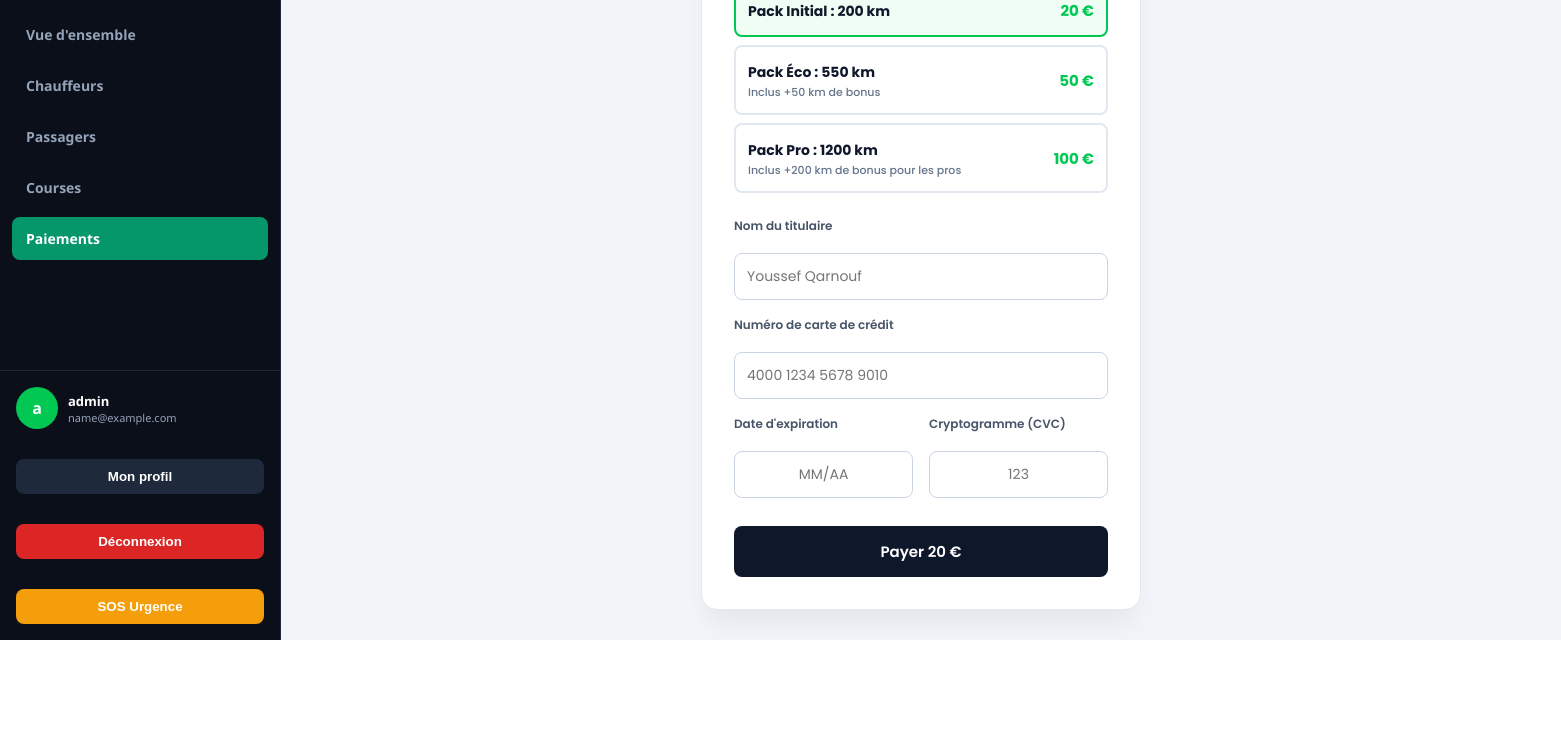
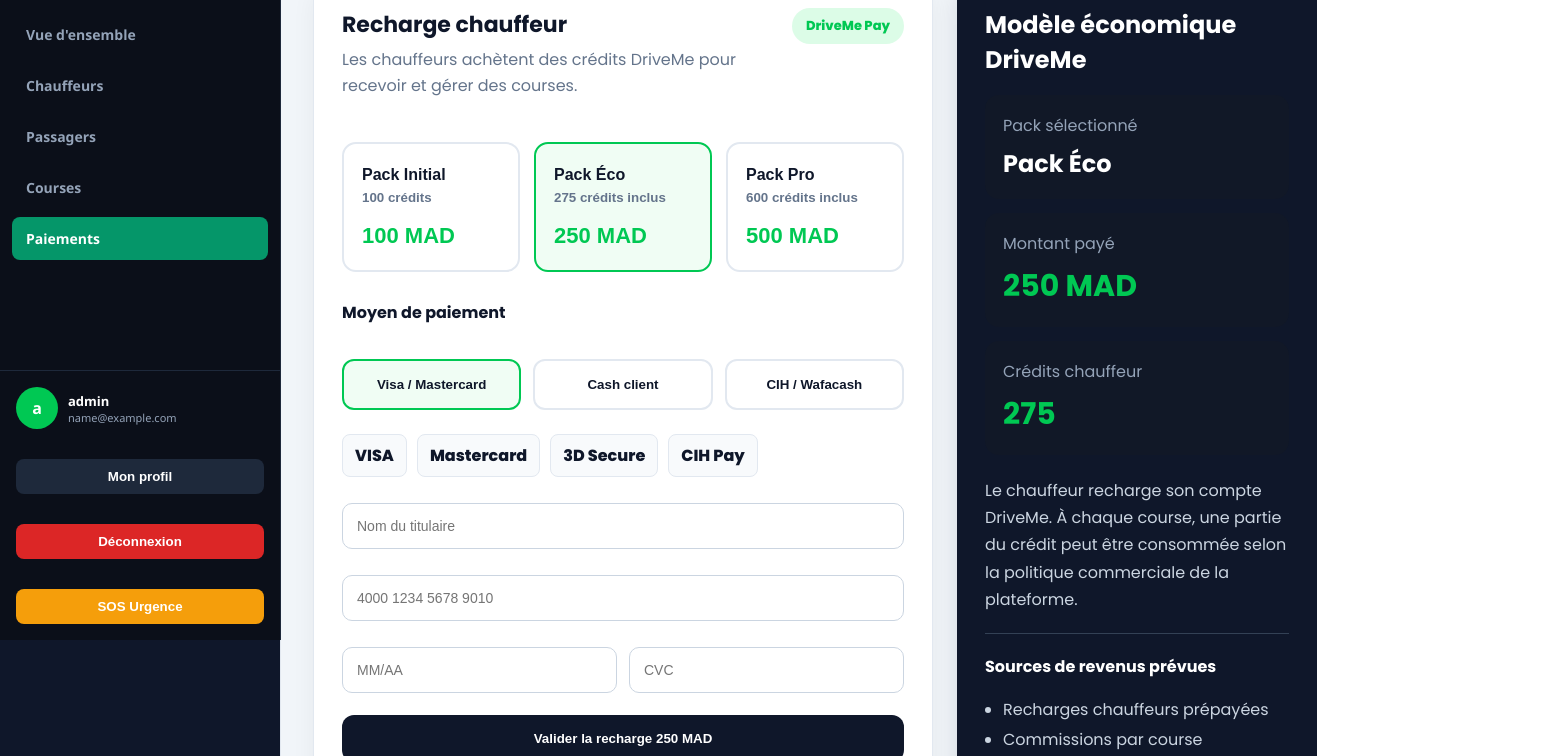
Before and after one commit to JoeProAdmin/DriveMe, an Angular app in the folder frontend/: page /paiements in a window 1280 px wide. Shown: the part 160-916 px from the top of the page, 1561 px wide, since content can reach past the window. Before the commit the page ends 800 px from the top, so only its background shows below. Built offline with nearby package versions, Linux system fonts and the light colour scheme; sample sign-in values are in the browser's storage.

Commit message:
DriveMe Production - Professional payments and business model page

```diff
--- a/frontend/src/app/features/dashboard/payment.html
+++ b/frontend/src/app/features/dashboard/payment.html
@@ -1,72 +1,189 @@
-<div style="width: 100vw; min-height: 100vh; background-color: #f1f5f9; display: flex; justify-content: center; align-items: center; font-family: 'Poppins', sans-serif; padding: 20px; box-sizing: border-box; margin: 0;">
+<section style="width:100%; min-height:100vh; background-color:#f1f5f9; font-family:'Poppins', sans-serif; padding:32px; box-sizing:border-box;">
 
-  <div style="background-color: #ffffff; border-radius: 16px; box-shadow: 0 20px 25px -5px rgba(0,0,0,0.05); width: 100%; max-width: 440px; padding: 32px; box-sizing: border-box; border: 1px solid #e2e8f0;">
+  <div style="width:100%; max-width:none; margin:0;">
 
-    <!-- EN-TÊTE CORPORATE PASSERELLE -->
-    <div style="display: flex; justify-content: space-between; align-items: center; margin-bottom: 24px;">
-      <h2 style="font-size: 20px; font-weight: 700; color: #0f172a; margin: 0; letter-spacing: -0.02em;">Payez en ligne</h2>
-      <span style="color: #00C853; font-weight: 700; font-size: 13px; background-color: #f0fdf4; padding: 4px 10px; border-radius: 50px;">DriveMe Pay</span>
+    <header style="margin-bottom:28px;">
+      <h1 style="font-size:32px; color:#0f172a; margin:0; font-weight:800;">
+        Paiements et recharges DriveMe
+      </h1>
+      <p style="color:#64748b; margin-top:8px; font-size:15px;">
+        Gestion des recharges chauffeurs, paiements clients et moyens de paiement locaux.
+      </p>
+    </header>
+
+    <div style="display:grid; grid-template-columns:minmax(620px, 1.4fr) minmax(360px, 0.8fr); gap:24px; align-items:start; width:100%;">
+
+      <div style="background:white; border-radius:18px; padding:28px; border:1px solid #e2e8f0; box-shadow:0 10px 25px rgba(15,23,42,0.05); width:100%; box-sizing:border-box;">
+
+        <div style="display:flex; justify-content:space-between; align-items:flex-start; gap:20px; margin-bottom:24px;">
+          <div>
+            <h2 style="margin:0; color:#0f172a; font-size:22px;">
+              Recharge chauffeur
+            </h2>
+            <p style="margin:6px 0 0 0; color:#64748b; line-height:1.6;">
+              Les chauffeurs achètent des crédits DriveMe pour recevoir et gérer des courses.
+            </p>
           </div>
 
-    <!-- GRILLE DE SÉLECTION DU PLAN FINANCIER -->
-    <label style="font-size: 11px; font-weight: 700; color: #64748b; display: block; margin-bottom: 10px; letter-spacing: 0.05em;">SÉLECTIONNEZ VOTRE RECHARGE POINTS-KM</label>
-    <div style="display: flex; flex-direction: column; gap: 8px; margin-bottom: 24px; width: 100%; box-sizing: border-box;">
-
-      <!-- Option 20€ -->
-      <div (click)="changePack(20, 200, 'Pack Initial')" [style.border-color]="selectedPack.price === 20 ? '#00C853' : '#e2e8f0'" [style.background-color]="selectedPack.price === 20 ? '#f0fdf4' : '#ffffff'" style="border: 2px solid; padding: 12px; border-radius: 8px; cursor: pointer; display: flex; justify-content: space-between; align-items: center; transition: all 0.2s;">
-        <div><strong style="color: #0f172a; font-size: 14px;">Pack Initial : 200 km</strong></div>
-        <div style="font-weight: 700; color: #00C853; font-size: 15px;">20 €</div>
+          <span style="background:#dcfce7; color:#00C853; padding:8px 14px; border-radius:999px; font-weight:800; font-size:13px; white-space:nowrap;">
+            DriveMe Pay
+          </span>
         </div>
 
-      <!-- Option 50€ -->
-      <div (click)="changePack(50, 550, 'Pack Éco')" [style.border-color]="selectedPack.price === 50 ? '#00C853' : '#e2e8f0'" [style.background-color]="selectedPack.price === 50 ? '#f0fdf4' : '#ffffff'" style="border: 2px solid; padding: 12px; border-radius: 8px; cursor: pointer; display: flex; justify-content: space-between; align-items: center; transition: all 0.2s;">
-        <div>
-          <strong style="color: #0f172a; font-size: 14px;">Pack Éco : 550 km</strong>
-          <span style="display:block; font-size: 11px; color: #64748b; font-weight: 500;">Inclus +50 km de bonus</span>
-        </div>
-        <div style="font-weight: 700; color: #00C853; font-size: 15px;">50 €</div>
+        <div style="display:grid; grid-template-columns:repeat(3, minmax(0, 1fr)); gap:14px; margin-bottom:28px;">
+
+          <button type="button"
+                  (click)="changePack(100, 100, 'Pack Initial')"
+                  [style.border-color]="selectedPack.price === 100 ? '#00C853' : '#e2e8f0'"
+                  [style.background-color]="selectedPack.price === 100 ? '#f0fdf4' : '#ffffff'"
+                  style="border:2px solid; border-radius:14px; padding:18px; text-align:left; cursor:pointer; min-height:130px;">
+            <strong style="display:block; color:#0f172a; font-size:16px;">Pack Initial</strong>
+            <span style="display:block; color:#64748b; margin-top:6px;">100 crédits</span>
+            <span style="display:block; color:#00C853; font-weight:800; font-size:22px; margin-top:18px;">100 MAD</span>
+          </button>
+
+          <button type="button"
+                  (click)="changePack(250, 275, 'Pack Éco')"
+                  [style.border-color]="selectedPack.price === 250 ? '#00C853' : '#e2e8f0'"
+                  [style.background-color]="selectedPack.price === 250 ? '#f0fdf4' : '#ffffff'"
+                  style="border:2px solid; border-radius:14px; padding:18px; text-align:left; cursor:pointer; min-height:130px;">
+            <strong style="display:block; color:#0f172a; font-size:16px;">Pack Éco</strong>
+            <span style="display:block; color:#64748b; margin-top:6px;">275 crédits inclus</span>
+            <span style="display:block; color:#00C853; font-weight:800; font-size:22px; margin-top:18px;">250 MAD</span>
+          </button>
+
+          <button type="button"
+                  (click)="changePack(500, 600, 'Pack Pro')"
+                  [style.border-color]="selectedPack.price === 500 ? '#00C853' : '#e2e8f0'"
+                  [style.background-color]="selectedPack.price === 500 ? '#f0fdf4' : '#ffffff'"
+                  style="border:2px solid; border-radius:14px; padding:18px; text-align:left; cursor:pointer; min-height:130px;">
+            <strong style="display:block; color:#0f172a; font-size:16px;">Pack Pro</strong>
+            <span style="display:block; color:#64748b; margin-top:6px;">600 crédits inclus</span>
+            <span style="display:block; color:#00C853; font-weight:800; font-size:22px; margin-top:18px;">500 MAD</span>
+          </button>
+
         </div>
 
-      <!-- Option 100€ -->
-      <div (click)="changePack(100, 1200, 'Pack Pro')" [style.border-color]="selectedPack.price === 100 ? '#00C853' : '#e2e8f0'" [style.background-color]="selectedPack.price === 100 ? '#f0fdf4' : '#ffffff'" style="border: 2px solid; padding: 12px; border-radius: 8px; cursor: pointer; display: flex; justify-content: space-between; align-items: center; transition: all 0.2s;">
-        <div>
-          <strong style="color: #0f172a; font-size: 14px;">Pack Pro : 1200 km</strong>
-          <span style="display:block; font-size: 11px; color: #64748b; font-weight: 500;">Inclus +200 km de bonus pour les pros</span>
+        <h3 style="font-size:16px; color:#0f172a; margin:0 0 14px 0;">
+          Moyen de paiement
+        </h3>
+
+        <div style="display:grid; grid-template-columns:repeat(3, minmax(0, 1fr)); gap:12px; margin-bottom:24px;">
+
+          <button type="button"
+                  (click)="changeMethod('CARD')"
+                  [style.border-color]="selectedMethod === 'CARD' ? '#00C853' : '#e2e8f0'"
+                  [style.background-color]="selectedMethod === 'CARD' ? '#f0fdf4' : '#ffffff'"
+                  style="border:2px solid; border-radius:12px; padding:16px; cursor:pointer; font-weight:800; color:#0f172a;">
+            Visa / Mastercard
+          </button>
+
+          <button type="button"
+                  (click)="changeMethod('CASH')"
+                  [style.border-color]="selectedMethod === 'CASH' ? '#00C853' : '#e2e8f0'"
+                  [style.background-color]="selectedMethod === 'CASH' ? '#f0fdf4' : '#ffffff'"
+                  style="border:2px solid; border-radius:12px; padding:16px; cursor:pointer; font-weight:800; color:#0f172a;">
+            Cash client
+          </button>
+
+          <button type="button"
+                  (click)="changeMethod('LOCAL_WALLET')"
+                  [style.border-color]="selectedMethod === 'LOCAL_WALLET' ? '#00C853' : '#e2e8f0'"
+                  [style.background-color]="selectedMethod === 'LOCAL_WALLET' ? '#f0fdf4' : '#ffffff'"
+                  style="border:2px solid; border-radius:12px; padding:16px; cursor:pointer; font-weight:800; color:#0f172a;">
+            CIH / Wafacash
+          </button>
+
         </div>
-        <div style="font-weight: 700; color: #00C853; font-size: 15px;">100 €</div>
+
+        <form (ngSubmit)="executePayment()" style="display:flex; flex-direction:column; gap:14px; width:100%;">
+
+          <div *ngIf="selectedMethod === 'CARD'" style="display:flex; flex-direction:column; gap:14px;">
+
+            <div style="display:flex; gap:10px; flex-wrap:wrap; font-weight:800; color:#0f172a;">
+              <span style="background:#f8fafc; border:1px solid #e2e8f0; padding:8px 12px; border-radius:8px;">VISA</span>
+              <span style="background:#f8fafc; border:1px solid #e2e8f0; padding:8px 12px; border-radius:8px;">Mastercard</span>
+              <span style="background:#f8fafc; border:1px solid #e2e8f0; padding:8px 12px; border-radius:8px;">3D Secure</span>
+              <span style="background:#f8fafc; border:1px solid #e2e8f0; padding:8px 12px; border-radius:8px;">CIH Pay</span>
+            </div>
+
+            <input type="text" [(ngModel)]="cardName" name="cardName" placeholder="Nom du titulaire"
+                   style="padding:14px; border:1px solid #cbd5e1; border-radius:10px; width:100%; box-sizing:border-box;">
+
+            <input type="text" [(ngModel)]="cardNumber" name="cardNumber" placeholder="4000 1234 5678 9010"
+                   style="padding:14px; border:1px solid #cbd5e1; border-radius:10px; width:100%; box-sizing:border-box;">
+
+            <div style="display:grid; grid-template-columns:1fr 1fr; gap:12px;">
+              <input type="text" [(ngModel)]="expiry" name="expiry" placeholder="MM/AA"
+                     style="padding:14px; border:1px solid #cbd5e1; border-radius:10px; width:100%; box-sizing:border-box;">
+              <input type="text" [(ngModel)]="cvc" name="cvc" placeholder="CVC"
+                     style="padding:14px; border:1px solid #cbd5e1; border-radius:10px; width:100%; box-sizing:border-box;">
             </div>
 
           </div>
 
-    <!-- FORMULAIRE BANCAIRE FORMEL -->
-    <form (ngSubmit)="executePayment()" style="display: flex; flex-direction: column; gap: 16px; width: 100%; box-sizing: border-box;">
-
-      <div style="display: flex; flex-direction: column; gap: 6px;">
-        <label style="font-size: 12px; font-weight: 600; color: #475569;">Nom du titulaire</label>
-        <input type="text" [(ngModel)]="cardName" name="cName" placeholder="Youssef Qarnouf" required style="width: 100%; padding: 12px; border: 1px solid #cbd5e1; border-radius: 8px; outline: none; font-size: 14px; font-family: inherit; box-sizing: border-box;">
+          <div *ngIf="selectedMethod === 'CASH'" style="background:#fffbeb; border:1px solid #facc15; padding:16px; border-radius:12px; color:#92400e; line-height:1.6;">
+            Le passager peut payer le chauffeur en espèces. DriveMe ne prélève pas directement le cash client : le revenu principal de la plateforme provient des recharges prépayées des chauffeurs.
           </div>
 
-      <div style="display: flex; flex-direction: column; gap: 6px;">
-        <label style="font-size: 12px; font-weight: 600; color: #475569;">Numéro de carte de crédit</label>
-        <input type="text" [(ngModel)]="cardNumber" name="cNumber" placeholder="4000 1234 5678 9010" required style="width: 100%; padding: 12px; border: 1px solid #cbd5e1; border-radius: 8px; outline: none; font-size: 14px; font-family: inherit; box-sizing: border-box;">
+          <div *ngIf="selectedMethod === 'LOCAL_WALLET'" style="background:#eff6ff; border:1px solid #93c5fd; padding:16px; border-radius:12px; color:#1e40af; line-height:1.6;">
+            Simulation de paiement local : CIH Pay, Wafacash, agence partenaire, recharge télécom ou portefeuille mobile.
           </div>
 
-      <div style="display: flex; gap: 16px; width: 100%; box-sizing: border-box;">
-        <div style="flex: 1; display: flex; flex-direction: column; gap: 6px;">
-          <label style="font-size: 12px; font-weight: 600; color: #475569;">Date d'expiration</label>
-          <input type="text" [(ngModel)]="expiry" name="cExp" placeholder="MM/AA" required style="width: 100%; padding: 12px; border: 1px solid #cbd5e1; border-radius: 8px; outline: none; font-size: 14px; text-align: center; font-family: inherit; box-sizing: border-box;">
-        </div>
-        <div style="flex: 1; display: flex; flex-direction: column; gap: 6px;">
-          <label style="font-size: 12px; font-weight: 600; color: #475569;">Cryptogramme (CVC)</label>
-          <input type="text" [(ngModel)]="cvc" name="cCvc" placeholder="123" required style="width: 100%; padding: 12px; border: 1px solid #cbd5e1; border-radius: 8px; outline: none; font-size: 14px; text-align: center; font-family: inherit; box-sizing: border-box;">
-        </div>
-      </div>
-
-      <button type="submit" [disabled]="isProcessing || !cardName || !cardNumber || !expiry || !cvc" style="width: 100%; background-color: #0f172a; color: white; border: none; padding: 14px; border-radius: 8px; font-weight: 600; font-size: 15px; cursor: pointer; margin-top: 12px; font-family: inherit; box-sizing: border-box; transition: background-color 0.2s;">
-        {{ isProcessing ? 'Autorisation en cours...' : 'Payer ' + selectedPack.price + ' €' }}
+          <button type="submit"
+                  [disabled]="isProcessing"
+                  style="background:#0f172a; color:white; border:none; padding:16px; border-radius:12px; font-weight:800; cursor:pointer; margin-top:8px; width:100%;">
+            {{ isProcessing ? 'Traitement en cours...' : 'Valider la recharge ' + selectedPack.price + ' MAD' }}
           </button>
 
         </form>
 
       </div>
+
+      <aside style="background:#0f172a; color:white; border-radius:18px; padding:28px; box-shadow:0 10px 25px rgba(15,23,42,0.12); width:100%; box-sizing:border-box;">
+
+        <h2 style="margin:0 0 18px 0;">
+          Modèle économique DriveMe
+        </h2>
+
+        <div style="display:grid; grid-template-columns:1fr; gap:14px;">
+
+          <div style="background:#111827; border-radius:14px; padding:18px;">
+            <span style="color:#94a3b8;">Pack sélectionné</span>
+            <strong style="display:block; font-size:24px; margin-top:8px;">{{ selectedPack.label }}</strong>
           </div>
+
+          <div style="background:#111827; border-radius:14px; padding:18px;">
+            <span style="color:#94a3b8;">Montant payé</span>
+            <strong style="display:block; font-size:30px; color:#00C853; margin-top:8px;">{{ selectedPack.price }} MAD</strong>
+          </div>
+
+          <div style="background:#111827; border-radius:14px; padding:18px;">
+            <span style="color:#94a3b8;">Crédits chauffeur</span>
+            <strong style="display:block; font-size:30px; color:#00C853; margin-top:8px;">{{ selectedPack.credits }}</strong>
+          </div>
+
+        </div>
+
+        <p style="color:#cbd5e1; line-height:1.7; margin-top:22px;">
+          Le chauffeur recharge son compte DriveMe. À chaque course, une partie du crédit peut être consommée selon la politique commerciale de la plateforme.
+        </p>
+
+        <div style="border-top:1px solid #334155; margin-top:20px; padding-top:20px;">
+          <strong>Sources de revenus prévues</strong>
+          <ul style="color:#cbd5e1; line-height:1.9; padding-left:18px;">
+            <li>Recharges chauffeurs prépayées</li>
+            <li>Commissions par course</li>
+            <li>Options premium chauffeurs</li>
+            <li>Partenariats locaux</li>
+            <li>Recharges locales : CIH, Wafacash, télécoms</li>
+          </ul>
+        </div>
+
+      </aside>
+
+    </div>
+
+  </div>
+
+</section>
--- a/frontend/src/app/features/dashboard/payment.ts
+++ b/frontend/src/app/features/dashboard/payment.ts
@@ -2,6 +2,8 @@ import { Component, inject } from '@angular/core';
 import { CommonModule } from '@angular/common';
 import { FormsModule } from '@angular/forms';
 import { Router } from '@angular/router';
+
+type PaymentMethod = 'CARD' | 'CASH' | 'LOCAL_WALLET';
 
 @Component({
   selector: 'app-payment',
@@ -12,34 +14,54 @@ import { Router } from '@angular/router';
 export class PaymentComponent {
   private router = inject(Router);
 
-  // Intégration complète de la grille tarifaire de ton Business Plan
-  public selectedPack = { price: 20, km: 200, label: 'Pack Initial' };
+  public selectedPack = {
+    price: 250,
+    credits: 275,
+    label: 'Pack Éco'
+  };
+
+  public selectedMethod: PaymentMethod = 'CARD';
+
   public cardName = '';
   public cardNumber = '';
   public expiry = '';
   public cvc = '';
   public isProcessing = false;
 
-  public changePack(price: number, km: number, label: string): void {
-    this.selectedPack = { price, km, label };
+  public changePack(price: number, credits: number, label: string): void {
+    this.selectedPack = { price, credits, label };
+  }
+
+  public changeMethod(method: PaymentMethod): void {
+    this.selectedMethod = method;
   }
 
   public executePayment(): void {
-    if (!this.cardName || !this.cardNumber || !this.expiry || !this.cvc) return;
+    if (this.selectedMethod === 'CARD') {
+      if (!this.cardName || !this.cardNumber || !this.expiry || !this.cvc) {
+        alert('Veuillez compléter les informations de carte bancaire.');
+        return;
+      }
+    }
 
     this.isProcessing = true;
 
-    // Simulation d'une passerelle bancaire internationale (Stripe/CIH)
     setTimeout(() => {
       this.isProcessing = false;
 
-      // Stockage de la session pour la télémétrie du dashboard
-      localStorage.setItem('last_simulated_payment_km', this.selectedPack.km.toString());
+      localStorage.setItem('last_payment_amount_mad', this.selectedPack.price.toString());
+      localStorage.setItem('last_driver_credits', this.selectedPack.credits.toString());
+      localStorage.setItem('last_payment_method', this.selectedMethod);
 
-      alert(`Paiement sécurisé de ${this.selectedPack.price} € validé.\n+${this.selectedPack.km} points-kilomètres ajoutés à votre espace DriveMe Chauffeur.`);
+      alert(
+        `Recharge DriveMe validée.\n\n` +
+        `Pack : ${this.selectedPack.label}\n` +
+        `Montant : ${this.selectedPack.price} MAD\n` +
+        `Crédits chauffeur ajoutés : ${this.selectedPack.credits}\n\n` +
+        `Modèle économique : DriveMe facture les chauffeurs via des recharges prépayées.`
+      );
 
-      // Redirection vers le tableau de suivi
       this.router.navigate(['/dashboard']);
-    }, 2000);
+    }, 1500);
   }
 }
```
Lines whose indentation alone changed are shown as unchanged.
